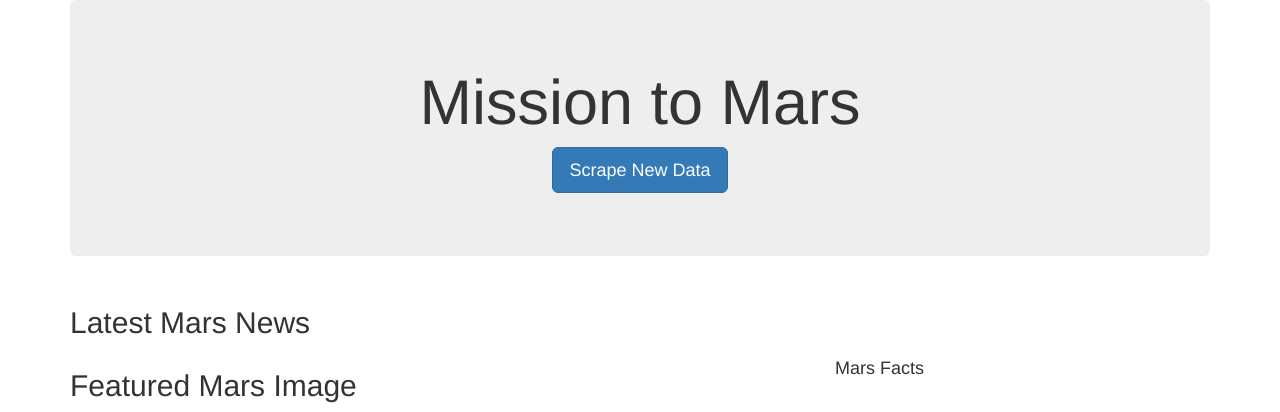
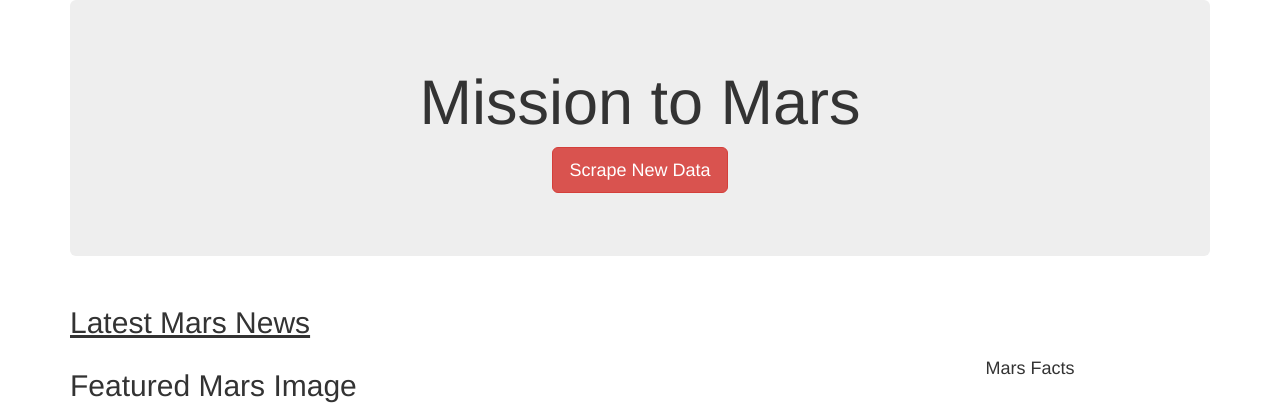
Before and after one commit to DWashington3/Mission-to-Mars, a Flask app: page / in a window 1280 px wide. Shown: the top 412 px of the page. Run offline with Flask 2, Linux system fonts and the light colour scheme; data that the repository does not hold is empty; some libraries are stand-ins or nearby versions.

Commit message:
update html

```diff
--- a/templates/index.html
+++ b/templates/index.html
@@ -16,14 +16,14 @@
       <div class="jumbotron text-center">
         <h1>Mission to Mars</h1>
         <!-- Add a button to activate scraping script -->
-        <p><a class="btn btn-primary btn-lg" href="/scrape" role="button">Scrape New Data</a></p>
+        <p><a class="btn btn-danger btn-lg" href="/scrape" role="button">Scrape New Data</a></p>
       </div>
       <!-- Add section for Mars News -->
       <div class="row" id="mars-news">
         <div class="col-md-12">
           <div class="media">
             <div class="media-body">
-              <h2>Latest Mars News</h2>
+              <h2><u>Latest Mars News</u></h2>
               <h4 class="media-heading">{{ mars.news_title }}</h4>
               <p>{{ mars.news_paragraph }}</p>
             </div>
@@ -41,10 +41,9 @@
           />
         </div>
         <div class="col-md-4">
-
           <!-- Mars Facts -->
           <div class="row" id="mars-facts">
-            <h4>Mars Facts</h4>
+            <h4 class="text-center">Mars Facts</h4>
             {{ mars.facts | safe }}
           </div>
         </div>
@@ -55,7 +54,7 @@
         </div>
         <!--for loop of images-->
         {% for hemisphere in mars.hemisphere_image_url %}
-        <div class="col-md-3">
+        <div class="col-xs-12 .col-md-8">
           <div class="thumbnail">
             <img src="{{hemisphere.image_url | default('static/images/error.png', true)}}" alt="...">
             <div class="caption">
```
